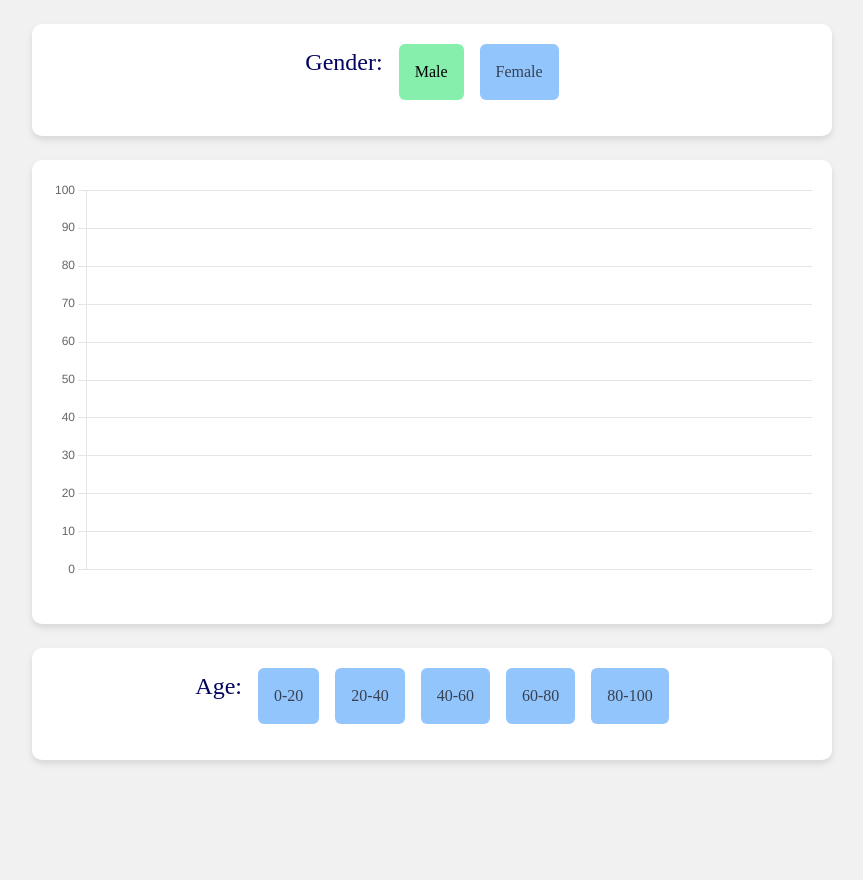
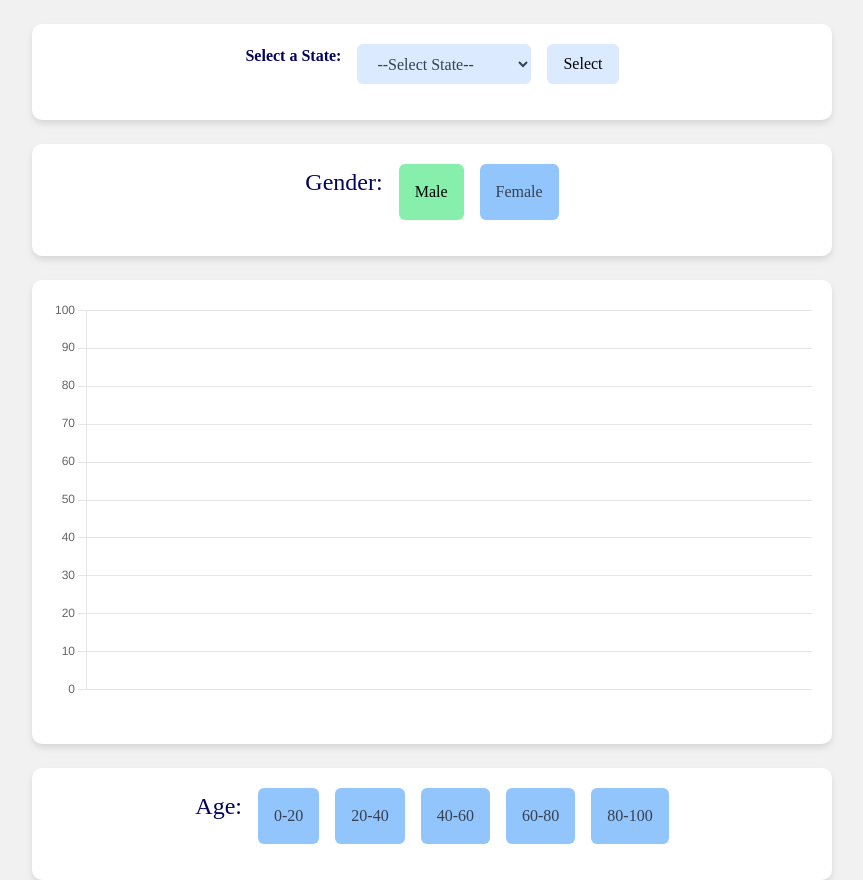
Before and after one commit to ShrackeR/mindful-wellbeing, a React (Create React App) app in the folder frontend/: page /state in a window 1280 px wide. Shown: the whole page, without its empty margins (208-1071 px from the left). Before the commit the page ends 800 px from the top, so only its background shows below. Built offline with nearby package versions, Linux system fonts and the light colour scheme.

Commit message:
state dropdown done

```diff
--- a/frontend/src/components/Login.js
+++ b/frontend/src/components/Login.js
@@ -22,7 +22,7 @@ function Login() {
 
     const workout = { email, password};
 
-    const response = await fetch('/api/workouts', {
+    const response = await fetch('/login', {
       method: 'POST',
       body: JSON.stringify(workout),
       headers: {
--- a/frontend/src/pages/State.js
+++ b/frontend/src/pages/State.js
@@ -2119,6 +2119,62 @@ const State = () => {
   return (
     <div>
       <div className="container mx-auto mt-6">
+        {/* Dropdown menu for Indian states */}
+        <div className="flex justify-center space-x-4 mb-4">
+          <label htmlFor="stateSelect">Select a State:</label>
+          <select
+            id="stateSelect"
+            className="py-2 px-4 rounded-md bg-blue-100 text-gray-700"
+            // value={selectedState}
+            // onChange={handleStateSelect}
+          >
+            <option value="">--Select State--</option>
+            <option value="Andhra Pradesh">Andhra Pradesh</option>
+<option value="Arunachal Pradesh">Arunachal Pradesh</option>
+<option value="Assam">Assam</option>
+<option value="Bihar">Bihar</option>
+<option value="Chhattisgarh">Chhattisgarh</option>
+<option value="Goa">Goa</option>
+<option value="Gujarat">Gujarat</option>
+<option value="Haryana">Haryana</option>
+<option value="Himachal Pradesh">Himachal Pradesh</option>
+<option value="Jharkhand">Jharkhand</option>
+<option value="Karnataka">Karnataka</option>
+<option value="Kerala">Kerala</option>
+<option value="Madhya Pradesh">Madhya Pradesh</option>
+<option value="Maharashtra">Maharashtra</option>
+<option value="Manipur">Manipur</option>
+<option value="Meghalaya">Meghalaya</option>
+<option value="Mizoram">Mizoram</option>
+<option value="Nagaland">Nagaland</option>
+<option value="Odisha">Odisha</option>
+<option value="Punjab">Punjab</option>
+<option value="Rajasthan">Rajasthan</option>
+<option value="Sikkim">Sikkim</option>
+<option value="Tamil Nadu">Tamil Nadu</option>
+<option value="Telangana">Telangana</option>
+<option value="Tripura">Tripura</option>
+<option value="Uttar Pradesh">Uttar Pradesh</option>
+<option value="Uttarakhand">Uttarakhand</option>
+<option value="West Bengal">West Bengal</option>
+
+            {/* Add all Indian states as options */}
+            {/* You can generate this list dynamically from your data if needed */}
+          </select>
+          <button
+            className="py-2 px-4 rounded-md bg-blue-100 text-blue-1000"
+            // onClick={() => {
+            //   // Handle the select button click here
+            //   console.log(`Selected State: ${selectedState}`);
+            // }}
+          >
+            Select
+          </button>
+        </div>
+      </div>
+
+      {/* ChartComponent and age buttons */}
+      <div className="container mx-auto mt-6">
         <div className="flex justify-center space-x-4 mb-4">
           <h2>Gender:</h2>
           <button
@@ -2190,6 +2246,7 @@ const State = () => {
     </div>
   );
 
+
 };
 
 export default State;
```
